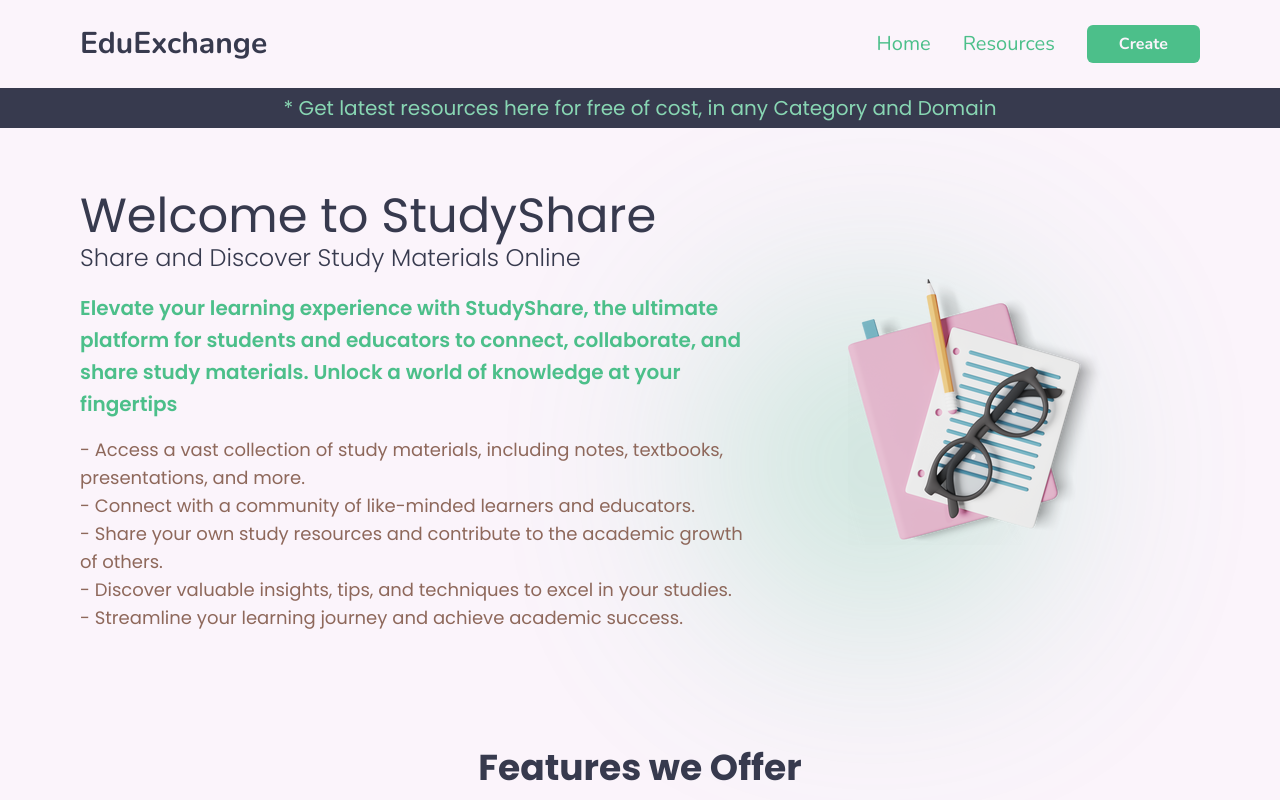
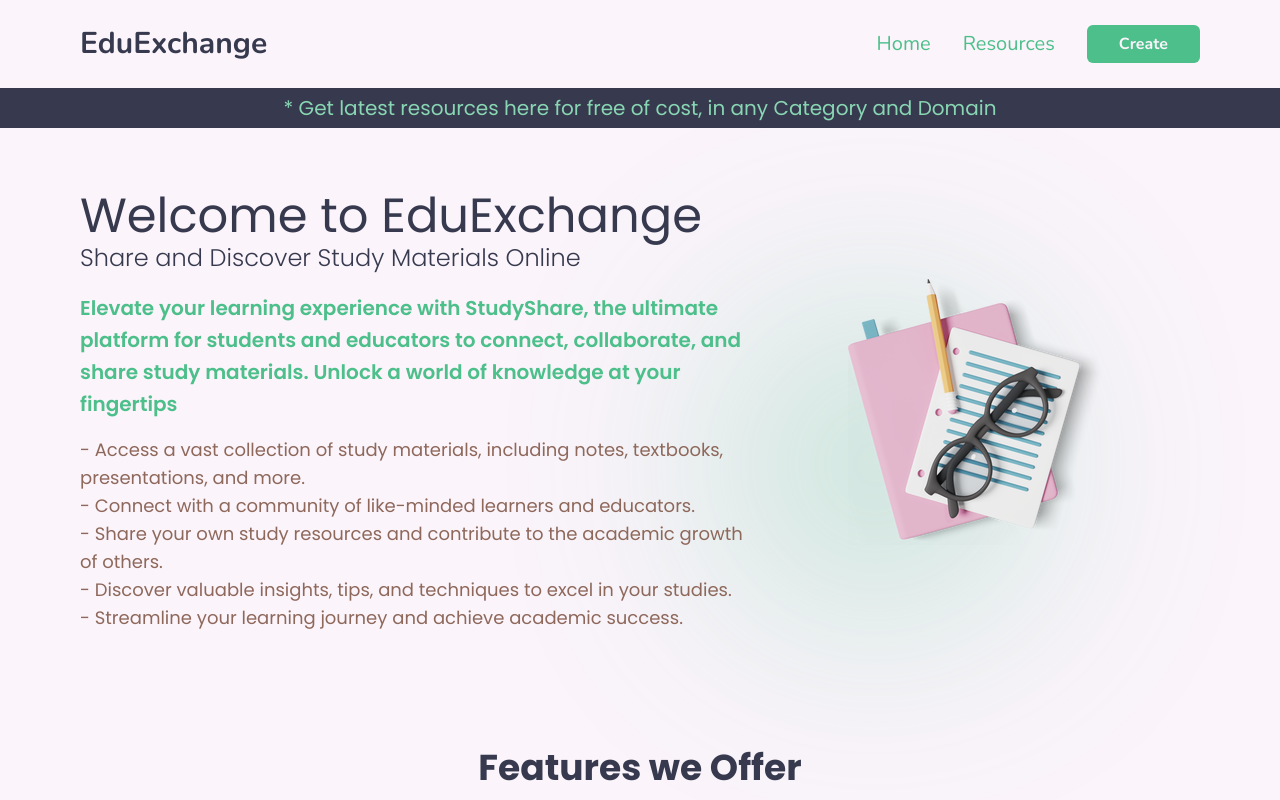
Before and after one commit to MaYaNkKashyap681/Resource-App-Frontend, a React (Vite) app: page / in a window 1280 px wide. Shown: the top 800 px of the page. Built offline with nearby package versions, Linux system fonts and the light colour scheme; a web font is replaced by a local one.

Commit message:
Adding README.md content

```diff
--- a/src/components/Landing/Hero.jsx
+++ b/src/components/Landing/Hero.jsx
@@ -6,7 +6,7 @@ const Hero = () => {
     return (
         <div className='py-8 flex mt-8'>
             <div className='font-poppins w-[60%]'>
-                <p className='text-5xl  text-dark'>Welcome to StudyShare</p>
+                <p className='text-5xl  text-dark'>Welcome to EduExchange</p>
                 <p className='text-2xl font-light'>Share and Discover Study Materials Online</p>
                 <div>
                     <p className='mt-4 text-xl font-semibold text-green1'>Elevate your learning experience with StudyShare, the ultimate platform for students and educators to connect, collaborate, and share study materials. Unlock a world of knowledge at your fingertips</p>
```
Also changed, not shown: 1 other file (tests, documents, lock files or other folders).
